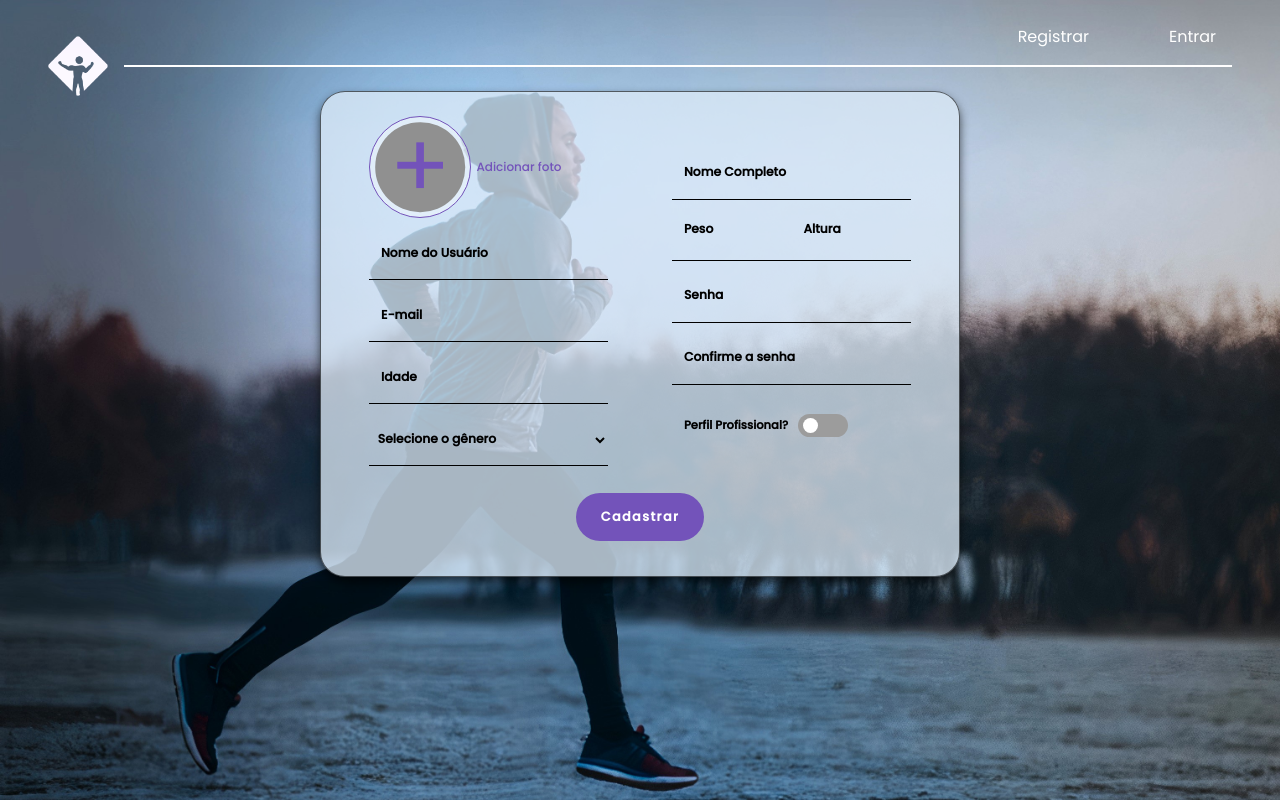
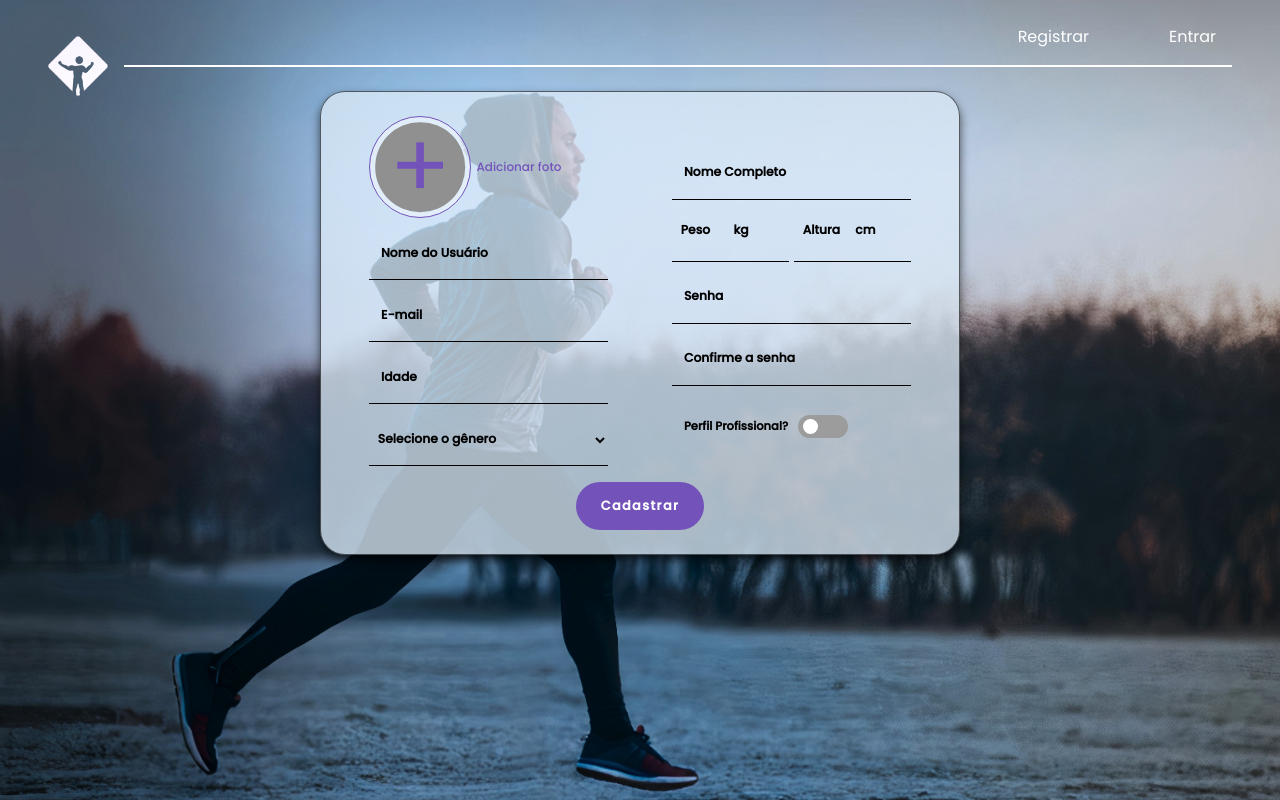
Before and after one commit to Alpha-modulo-2/Git-Fit, a React (Vite) app in the folder front/: page /register in a window 1280 px wide. Built offline with nearby package versions, Linux system fonts and the light colour scheme; no server answers; a web font is replaced by a local one.

Commit message:
last fixes edit, register and css.
Co-authored-by: Gabriela Rayla <GabrielaRayla@users.noreply.github.com>

```diff
--- a/front/src/components/Chat/styles.css
+++ b/front/src/components/Chat/styles.css
@@ -82,7 +82,6 @@
     gap: 1rem;
     align-items: center;
     border-bottom: 5px solid #d5d5d5;
-    justify-content: space-around;
 }
 
 .msg-card:hover {
@@ -91,8 +90,8 @@
 }
 
 .img-card-msgs {
-    width: 15%;
-    height: 80%;
+    width: 50px;
+    height: 50px;
 }
 
 .img-card-msgs img {
@@ -105,7 +104,7 @@
     width: 45%;
     display: flex;
     flex-direction: column;
-    /* gap: 0.3rem; */
+    justify-content: center;
 }
 
 .username-msg {
--- a/front/src/generalFunction/index.tsx
+++ b/front/src/generalFunction/index.tsx
@@ -28,6 +28,10 @@ export async function generalRequest<T>(endpoint: string, body?:object, method:
             credentials: 'include'
         });
 
+        if(req.status === 204){
+            return req;
+        }
+
         // eslint-disable-next-line @typescript-eslint/no-unsafe-return
         const result = await req.json() as T;
         return result;
--- a/front/src/pages/PerfilEdit/editStyle.css
+++ b/front/src/pages/PerfilEdit/editStyle.css
@@ -11,6 +11,7 @@
   justify-content: center;
   padding: 1.5rem 3rem;
   gap: 1rem;
+  width: 100%;
 }
 
 /* All content */
@@ -38,6 +39,7 @@
 .menu-edit {
   display: flex;
   gap: 4rem;
+  width: 100%;
 }
 
 .container-first-content-edit,
@@ -120,6 +122,23 @@
   color: rgba(115, 83, 186, 1);
 }
 
+.container-height-weight-edit{
+  display: flex;
+  justify-content: space-between;
+  width: 100%;
+}
+.container-input-weight-edit,
+.container-input-hight-edit {
+  display: flex;
+  width: 49%;
+  justify-content: center;
+  border-bottom: 1px solid rgb(0, 0, 0);
+}
+
+.container-input-hight-edit {
+  justify-content: center;
+}
+
 .input-weight-edit,
 .input-hight-edit {
   font-size: 77%;
@@ -128,12 +147,25 @@
   color: rgba(115, 83, 186, 1);
   background: transparent !important;
   font-weight: bold;
-  border-bottom: 1px solid rgb(0, 0, 0);
-  width: 50%;
+  width: 45%;
   height: 7.6vh;
   outline: none;
   caret-color: black;
   padding: 2% 5% 3% 5%;
+}
+.input-weight-edit-text,
+.input-hight-edit-text {
+  font-size: 77%;
+  color: black;
+  background-color: transparent;
+  background: transparent !important;
+  font-weight: bold;
+  height: 7.6vh;
+  outline: none;
+  caret-color: black;
+  padding: 2% 5% 3% 5%;
+  display: flex;
+  align-items: center;
 }
 
 .input-hight-edit::placeholder,
@@ -302,7 +334,7 @@ form {
     display: flex;
     flex-direction: column;
     gap: 0rem;
-    padding-top: 110px;
+    padding-top: 160px;
   }
   .container-choose-photo-edit {
     flex-direction: column;
@@ -335,7 +367,7 @@ form {
   .input-hight-edit {
     height: 52px;
   }
-  .divDeleteAccount-edit{
+  .divDeleteAccount-edit {
     justify-content: center;
   }
 }
--- a/front/src/pages/PerfilEdit/index.tsx
+++ b/front/src/pages/PerfilEdit/index.tsx
@@ -68,10 +68,15 @@ export const PerfilEdit = () => {
             setEmailValue(user.email);
             setPhotoValue(user.photo || '');
             setGenderValue(user.gender);
-            setWeightValue(user.weight);
-            setHeightValue(user.height);
             setOccupationValue(user.occupation);
             setAgeValue(user.age || 0);
+            const weightNumeric = user.weight.replace(/\D/g, "");
+            const heightNumeric = user.height.replace(/\D/g, "");
+
+            setWeightValue(weightNumeric);
+            setHeightValue(heightNumeric);
+
+
         }
     }, [user]);
 
@@ -112,10 +117,10 @@ export const PerfilEdit = () => {
             formData.append("gender", updatedGenderValue);
         }
         if (updatedWeightValue !== null && updatedWeightValue !== undefined && updatedWeightValue !== '') {
-            formData.append("weight", updatedWeightValue);
+            formData.append("weight", `${updatedWeightValue}kg`);
         }
         if (updatedHeightValue !== null && updatedHeightValue !== undefined && updatedHeightValue !== '') {
-            formData.append("height", updatedHeightValue);
+            formData.append("height",  `${updatedHeightValue}cm`);
         }
         if (updatedOccupationValue !== null && updatedOccupationValue !== undefined && updatedOccupationValue !== '') {
             formData.append("occupation", updatedOccupationValue);
@@ -183,11 +188,11 @@ export const PerfilEdit = () => {
         }
     };
     const handleWeightChange = (event: React.ChangeEvent<HTMLInputElement>) => {
-        setUpdatedWeightValue(event.target.value);
+        setUpdatedWeightValue(`${event.target.value}kg`);
         setWeightValue(event.target.value);
     };
     const handleHeightChange = (event: React.ChangeEvent<HTMLInputElement>) => {
-        setUpdatedHeightValue(event.target.value);
+        setUpdatedHeightValue(`${event.target.value}cm`);
         setHeightValue(event.target.value);
     };
     const handleOccupationChange = (event: React.ChangeEvent<HTMLInputElement>) => {
--- a/front/src/pages/Register/formRegister.tsx
+++ b/front/src/pages/Register/formRegister.tsx
@@ -54,7 +54,7 @@ const RegisterForm: React.FC<FormProps> = (props) => {
 
   const handleWeightChange = (e: React.ChangeEvent<HTMLInputElement>) => {
     const value = e.target.value;
-    const formattedValue = value.replace(/[^0-9]/g, "") + "kg";
+    const formattedValue = value.replace(/[^0-9]/g, "");
     props.handleWeightChange({
       target: { value: formattedValue },
     } as React.ChangeEvent<HTMLInputElement>);
@@ -62,7 +62,7 @@ const RegisterForm: React.FC<FormProps> = (props) => {
 
   const handleHeightChange = (e: React.ChangeEvent<HTMLInputElement>) => {
     const value = e.target.value;
-    const formattedValue = value.replace(/[^0-9]/g, "") + "cm";
+    const formattedValue = value.replace(/[^0-9]/g, "");
     props.handleHeightChange({
       target: { value: formattedValue },
     } as React.ChangeEvent<HTMLInputElement>);
@@ -147,6 +147,8 @@ const RegisterForm: React.FC<FormProps> = (props) => {
                   value={props.nameValue}
                   minLength={6}
               />
+              <div className="container-height-weight-register">
+                <div  className="container-input-weight-register">
                   <input
                     type="text"
                     className="input-weight-register"
@@ -154,6 +156,9 @@ const RegisterForm: React.FC<FormProps> = (props) => {
                     onChange={handleWeightChange}
                     value={props.weightValue}
                   />
+                    <p className="input-weight-register-text">kg</p>
+                </div>
+                <div className="container-input-hight-register">
                   <input
                     type="text"
                     className="input-hight-register"
@@ -161,6 +166,10 @@ const RegisterForm: React.FC<FormProps> = (props) => {
                     onChange={handleHeightChange}
                     value={props.heightValue}
                   />
+                    <p className="input-hight-register-text">cm</p>
+                </div>
+              </div>
+
             </div>
 
           <input
--- a/front/src/pages/Register/index.tsx
+++ b/front/src/pages/Register/index.tsx
@@ -104,8 +104,8 @@ export const Register = () => {
       formData.append("photo", photoValue, fileName);
     }
     formData.append("gender", genderValue);
-    formData.append("weight", weightValue);
-    formData.append("height", heightValue);
+    formData.append("weight", `${weightValue}kg`);
+    formData.append("height", `${heightValue}cm`);
     formData.append("occupation", occupationValue);
     formData.append("age", ageValue);
 
@@ -181,11 +181,11 @@ export const Register = () => {
   };
 
   const handleWeightChange = (event: React.ChangeEvent<HTMLInputElement>) => {
-    setWeightValue(event.target.value);
+    setWeightValue(`${event.target.value}`);
   };
 
   const handleHeightChange = (event: React.ChangeEvent<HTMLInputElement>) => {
-    setHeightValue(event.target.value);
+    setHeightValue(`${event.target.value}`);
   };
 
   const handleOccupationChange = (
--- a/front/src/pages/Register/registerStyle.css
+++ b/front/src/pages/Register/registerStyle.css
@@ -5,10 +5,11 @@
   padding: 0;
   font-family: "Poppins", sans-serif;
 }
-.form-register-allcontent{
+.form-register-allcontent {
   display: flex;
   justify-content: center;
   padding: 1.5rem 3rem;
+  width: 100%;
   gap: 1rem;
 }
 /* All content */
@@ -36,6 +37,24 @@
 .menu-register {
   display: flex;
   gap: 4rem;
+  width: 100%;
+}
+
+.container-height-weight-register {
+  display: flex;
+  justify-content: space-between;
+  width: 100%;
+}
+.container-input-weight-register,
+.container-input-hight-register {
+  display: flex;
+  width: 49%;
+  justify-content: center;
+  border-bottom: 1px solid rgb(0, 0, 0);
+}
+
+.container-input-hight-register {
+  justify-content: center;
 }
 
 .container-first-content-register,
@@ -52,12 +71,12 @@
   padding-top: 2rem;
 }
 
-.container-choose-photo-register{
+.container-choose-photo-register {
   display: flex;
   align-items: center;
   gap: 5px;
 }
-.container-choose-photo-register p{
+.container-choose-photo-register p {
   font-size: 12px;
   font-weight: 500;
   color: rgba(115, 83, 186, 1);
@@ -121,21 +140,7 @@
   color: rgba(115, 83, 186, 1);
 }
 
-.input-weight-register {
-  font-size: 77%;
-  color: black;
-  background-color: transparent;
-  color: rgba(115, 83, 186, 1);
-  background: transparent !important;
-  font-weight: bold;
-  border-bottom: 1px solid rgb(0, 0, 0);
-  width: 50%;
-  height: 7.6vh;
-  outline: none;
-  caret-color: black;
-  padding: 2% 5% 3% 5%;
-}
-
+.input-weight-register,
 .input-hight-register {
   font-size: 77%;
   color: black;
@@ -143,12 +148,27 @@
   color: rgba(115, 83, 186, 1);
   background: transparent !important;
   font-weight: bold;
-  border-bottom: 1px solid rgb(0, 0, 0);
+  width: 45%;
+  height: 7.6vh;
+  outline: none;
+  caret-color: black;
+  padding: 2% 5% 3% 5%;
+}
+
+.input-weight-register-text,
+.input-hight-register-text {
+  font-size: 77%;
+  color: black;
+  background-color: transparent;
+  background: transparent !important;
+  font-weight: bold;
   width: 50%;
   height: 7.6vh;
   outline: none;
   caret-color: black;
   padding: 2% 5% 3% 5%;
+  display: flex;
+  align-items: center;
 }
 
 .input-hight-register::placeholder,
@@ -215,7 +235,6 @@ input:checked + .sliderR-round:before {
 .divButton-register {
   display: flex;
   justify-content: center;
-  padding: 2%;
 }
 
 /* Button config */
@@ -226,15 +245,13 @@ input:checked + .sliderR-round:before {
 
 .input-register-age::-webkit-inner-spin-button {
   -webkit-appearance: none;
-
 }
 .input-register-age {
   -moz-appearance: textfield;
   appearance: textfield;
+}
 
- }
-
- .select-gender-register{
+.select-gender-register {
   width: 100%;
   height: 6.5vh;
   color: rgb(0, 0, 0);
@@ -246,15 +263,13 @@ input:checked + .sliderR-round:before {
   caret-color: black;
   padding: 2% 5% 3% 2%;
   outline: 0;
- }
- .select-gender-register:focus{
+}
+.select-gender-register:focus {
   outline: 0;
- }
- .select-gender-register option:not(:disabled) {
+}
+.select-gender-register option:not(:disabled) {
   color: rgba(115, 83, 186, 1);
 }
-
-
 
 /* Button config */
 .divregisterprofessionalProfile {
@@ -300,7 +315,7 @@ input:checked + .sliderR-round:before {
     gap: 0rem;
     padding-top: 110px;
   }
-  .container-choose-photo-register{
+  .container-choose-photo-register {
     flex-direction: column;
     justify-content: center;
   }
@@ -308,10 +323,10 @@ input:checked + .sliderR-round:before {
     padding: 2% 5% 3% 5%;
     height: 40px;
   }
-  .select-gender-register{
+  .select-gender-register {
     height: 40px;
-   }
-  .form-register-allcontent{
+  }
+  .form-register-allcontent {
     max-height: 600px;
     overflow-y: auto;
   }
@@ -327,19 +342,20 @@ input:checked + .sliderR-round:before {
   .container-second-content-register {
     padding-top: 0.6rem;
   }
-  .input-weight-register, .input-hight-register {
+  .input-weight-register,
+  .input-hight-register {
     height: 52px;
   }
 }
 
 @media (min-width: 781px) and (max-width: 900px) {
-  .container-register-content{
+  .container-register-content {
     width: 80%;
   }
 }
 
 @media (min-width: 781px) and (max-width: 1100px) {
-  .container-register-content{
+  .container-register-content {
     width: 65%;
   }
 }
```
Also changed, not shown: front/src/pages/ContactProfile/index.tsx (+30 -3 lines), front/src/pages/PerfilEdit/formEdit.tsx (+10 -11 lines). Lines whose indentation alone changed are shown as unchanged.
